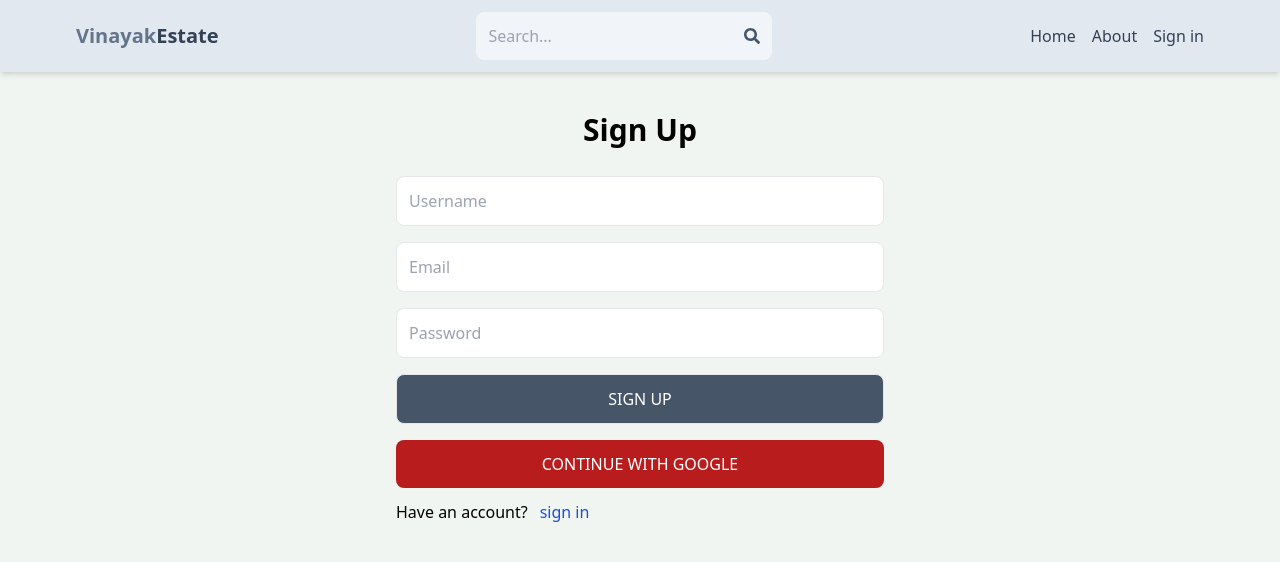
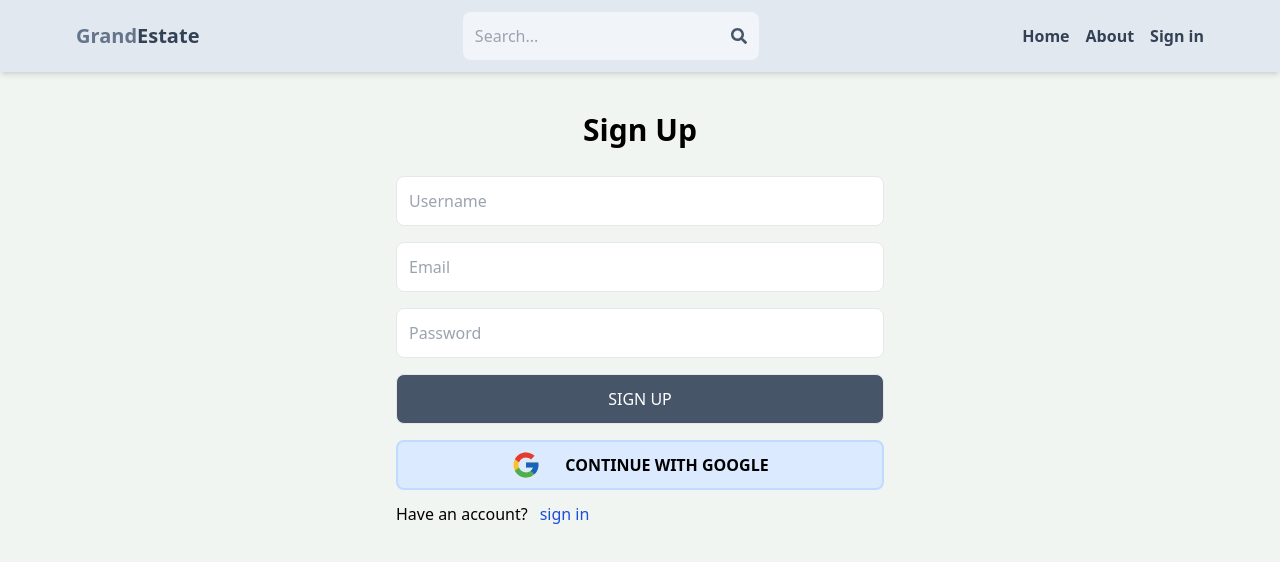
Before and after one commit to Vinayak-kumar132/GrandEstate, a React (Vite) app in the folder client/: page /sign-up in a window 1280 px wide. Shown: the top 562 px of the page. Built offline with nearby package versions, Linux system fonts and the light colour scheme; no server answers.

Commit message:
Made protected route for profile page

```diff
--- a/client/src/App.jsx
+++ b/client/src/App.jsx
@@ -6,6 +6,7 @@ import SignIn from './pages/SignIn'
 import SignUp from './pages/SignUp'
 import Profile from './pages/Profile'
 import Header from './components/Header'
+import PrivateRoute from './components/PrivateRoute'
 
 
 const App = () => {
@@ -17,7 +18,10 @@ const App = () => {
          <Route path="/about" element={<About/>} />
          <Route path="/sign-in" element={<SignIn/>} />
          <Route path="/sign-up" element={<SignUp/>} />
+         <Route element={<PrivateRoute/>}>
          <Route path="/profile" element={<Profile/>} />
+         </Route>
+
     </Routes>
   </BrowserRouter>
 )}
--- a/client/src/components/Header.jsx
+++ b/client/src/components/Header.jsx
@@ -1,15 +1,20 @@
 import React from 'react'
 import { FaSearch } from "react-icons/fa";
 import {Link} from 'react-router-dom'
+import {useSelector} from 'react-redux';
 
 
 export default function Header() {
+
+  const {currentUser}=useSelector(state=>state.user);
+
+
   return (
     <header className='bg-slate-200 shadow-md'>
       <div className='flex justify-between items-center max-w-6xl mx-auto p-3'>
         <Link to="/">
         <h1 className='font-bold text-sm sm:text-xl flex flex-row'>
-          <span className='text-slate-500'>Vinayak</span>
+          <span className='text-slate-500'>Grand</span>
           <span className='text-slate-700'>Estate</span>
         </h1>
         </Link>
@@ -20,7 +25,7 @@ export default function Header() {
           />
           <FaSearch className='text-slate-600'/>
         </form>
-        <ul className='flex gap-4'>
+        <ul className='flex gap-4 items-center font-semibold '>
           <Link to="/">
           <li className='hidden sm:inline text-slate-700 hover:underline cursor-pointer select-none'>Home</li></Link>
 
@@ -28,8 +33,12 @@ export default function Header() {
           <li className='hidden sm:inline text-slate-700 hover:underline cursor-pointer select-none'>About</li>
           </Link>
 
-          <Link to="sign-in">
-          <li className='text-slate-700 hover:underline cursor-pointer select-none'>Sign in</li>
+          <Link to="/profile">
+          {
+            currentUser?(<img className='rounded-full h-9 w-9 object-cover border-2 border-gray-600
+             p-[1px] bg-gray-200' src={currentUser.avatar} alt="profile"/>):
+            (<li className='text-slate-700 hover:underline cursor-pointer select-none'>Sign in</li>)
+          }
           </Link>
         </ul>
       </div>
--- a/client/src/components/OAuth.jsx
+++ b/client/src/components/OAuth.jsx
@@ -4,6 +4,7 @@ import { toast } from "react-hot-toast";
 import { useDispatch } from 'react-redux';
 import { signInSuccess } from '../redux/user/userSlice';
 import { useNavigate } from 'react-router-dom';
+import icon from '../asset/googleicn.svg'
 
 
 export default function OAuth() {
@@ -38,8 +39,10 @@ export default function OAuth() {
 
   return (
     // it is submit by default we have changed it to button
-    <button onClick={handleGoogleClick} type="button" className='bg-red-700 text-white p-3 rounded-lg uppercase hover:opacity-95 disabled:opacity-80'>
-     Continue with google
+    <button onClick={handleGoogleClick} type="button" className='bg-blue-100 hover:bg-blue-200 border-2 border-blue-200 text-white py-2 px-3 transition-all duration-200 rounded-lg uppercase hover:opacity-95 disabled:opacity-80 flex gap-6 items-center justify-center'>
+
+         <img src={icon} alt="logo" loading='lazy' className='w-[30px]' />
+        <p className='text-black font-semibold'>Continue with google</p>
     </button>
   )
 }
--- /dev/null
+++ b/client/src/components/PrivateRoute.jsx
@@ -0,0 +1,7 @@
+import {useSelector} from 'react-redux'
+import { Outlet ,Navigate} from 'react-router-dom';
+
+export default function PrivateRoute() {
+  const {currentUser}=useSelector(state=>state.user)
+  return currentUser? <Outlet/>: <Navigate to='/sign-in' />
+}
```
Also changed, not shown: client/src/asset/googleicn.svg (added).
